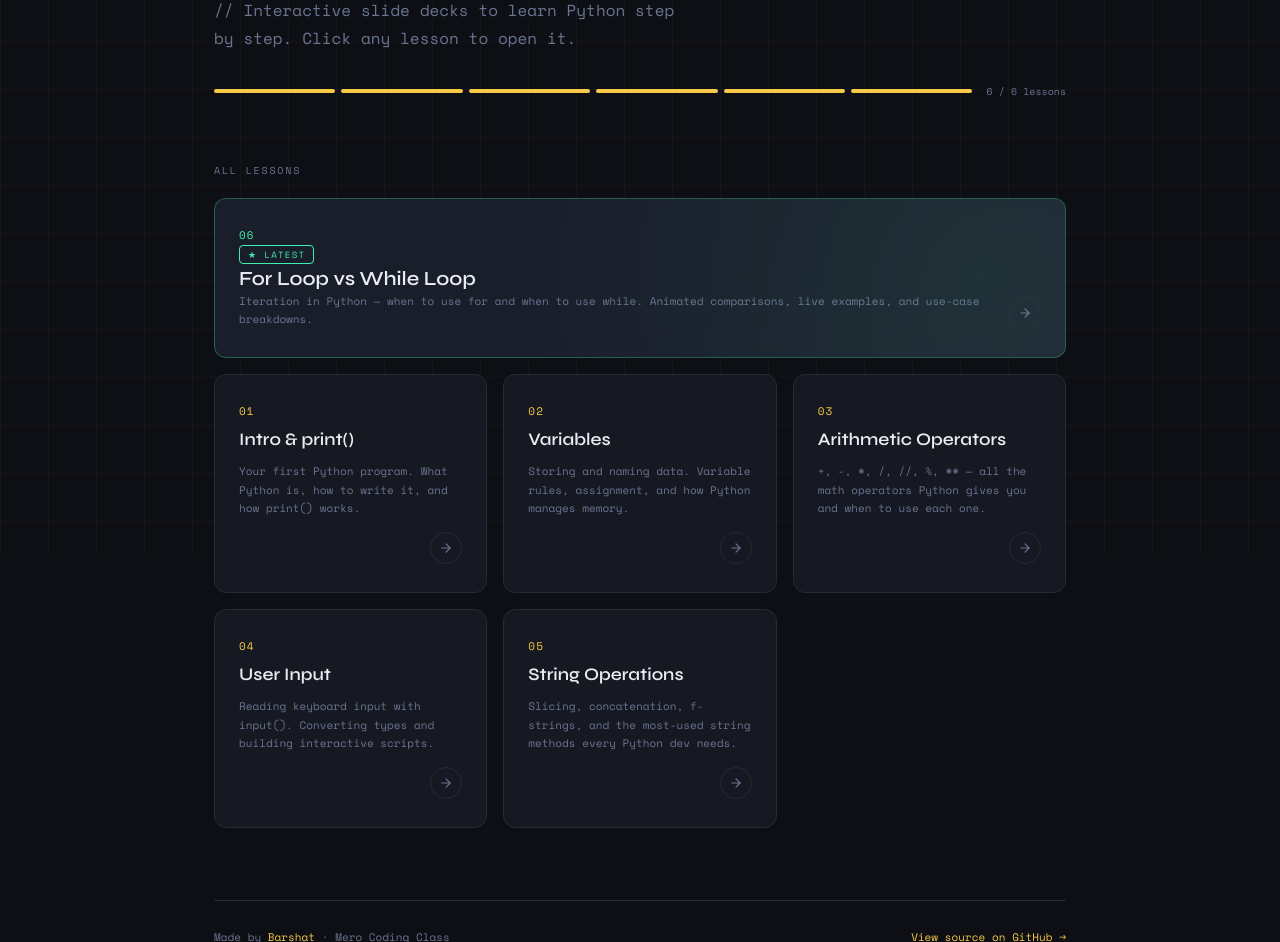
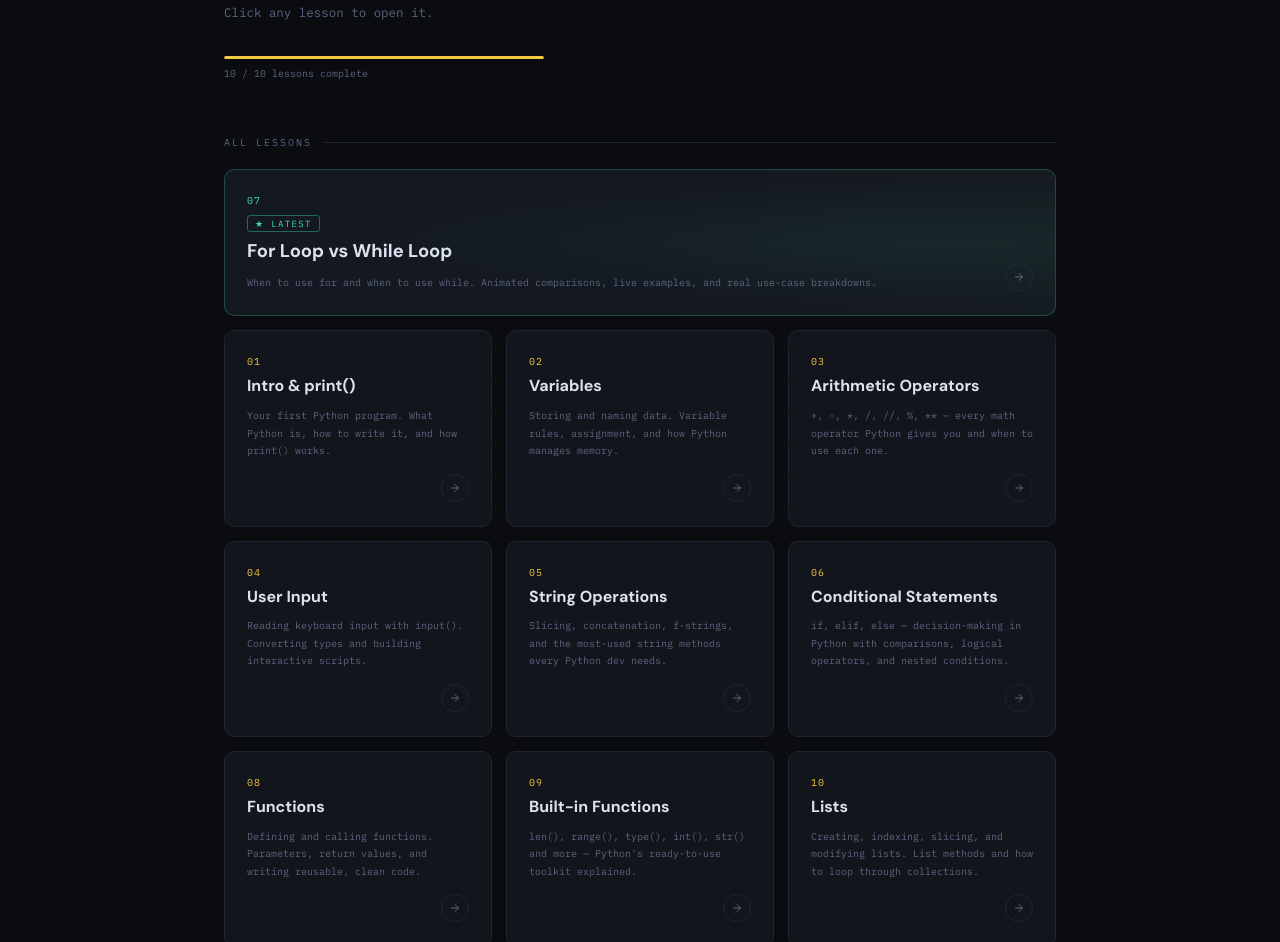
Before and after one commit to Barshat3/python_teaching, a plain HTML site: page index.html in a window 1280 px wide. Shown: the part 247-1189 px from the top of the page. Drawn offline with nearby package versions, Linux system fonts and the light colour scheme.

Commit message:
landing page updated

```diff
--- a/index.html
+++ b/index.html
@@ -5,337 +5,317 @@
 <meta name="viewport" content="width=device-width, initial-scale=1.0" />
 <title>Python Teaching — Barshat</title>
 <link rel="preconnect" href="https://fonts.googleapis.com" />
-  <link href="https://fonts.googleapis.com/css2?family=Space+Mono:wght@400;700&family=Syne:wght@400;600;800&display=swap" rel="stylesheet" />
+<link href="https://fonts.googleapis.com/css2?family=IBM+Plex+Mono:wght@400;600&family=DM+Sans:wght@400;500;700&display=swap" rel="stylesheet" />
 <style>
 *, *::before, *::after { box-sizing: border-box; margin: 0; padding: 0; }
 
 :root {
-      --bg: #0d0f14;
-      --surface: #161921;
-      --border: #252a35;
-      --accent: #f7c948;
-      --accent2: #3ef0b0;
-      --text: #e8ecf4;
-      --muted: #6b7592;
-      --card-hover: #1d2130;
+  --bg:       #0a0c10;
+  --surface:  #12151c;
+  --border:   #1f2430;
+  --hover:    #181d28;
+  --accent:   #f5c842;
+  --green:    #3edfa8;
+  --text:     #dde2ef;
+  --muted:    #5c6480;
+  --mono:     'IBM Plex Mono', monospace;
+  --sans:     'DM Sans', sans-serif;
 }
 
 body {
   background: var(--bg);
   color: var(--text);
-      font-family: 'Syne', sans-serif;
+  font-family: var(--sans);
   min-height: 100vh;
   overflow-x: hidden;
 }
 
-    /* grid bg */
+/* Subtle dot-grid background */
 body::before {
   content: '';
   position: fixed;
   inset: 0;
-      background-image:
-        linear-gradient(rgba(247,201,72,.04) 1px, transparent 1px),
-        linear-gradient(90deg, rgba(247,201,72,.04) 1px, transparent 1px);
-      background-size: 48px 48px;
+  background-image: radial-gradient(circle, rgba(245,200,66,.08) 1px, transparent 1px);
+  background-size: 32px 32px;
   pointer-events: none;
   z-index: 0;
 }
 
-    .container {
+.page {
   position: relative;
   z-index: 1;
-      max-width: 900px;
+  max-width: 880px;
   margin: 0 auto;
-      padding: 60px 24px 80px;
+  padding: 56px 24px 80px;
 }
 
-    /* Header */
-    header {
-      margin-bottom: 64px;
-    }
+/* ── Header ── */
+header { margin-bottom: 56px; }
 
 .eyebrow {
-      font-family: 'Space Mono', monospace;
-      font-size: 11px;
-      letter-spacing: .2em;
+  font-family: var(--mono);
+  font-size: 10px;
+  letter-spacing: .22em;
   text-transform: uppercase;
   color: var(--accent);
-      margin-bottom: 16px;
   display: flex;
   align-items: center;
   gap: 10px;
+  margin-bottom: 20px;
 }
-
 .eyebrow::before {
   content: '';
-      display: inline-block;
-      width: 24px;
-      height: 2px;
+  display: block;
+  width: 20px;
+  height: 1.5px;
   background: var(--accent);
+  flex-shrink: 0;
 }
 
 h1 {
-      font-size: clamp(2.4rem, 6vw, 4rem);
-      font-weight: 800;
-      line-height: 1.05;
-      letter-spacing: -.02em;
+  font-size: clamp(2.2rem, 5.5vw, 3.6rem);
+  font-weight: 700;
+  letter-spacing: -.025em;
+  line-height: 1.06;
+}
+h1 .py { color: var(--accent); }
+
+.tagline {
+  font-family: var(--mono);
+  font-size: .78rem;
+  color: var(--muted);
+  line-height: 1.75;
+  max-width: 460px;
+  margin-top: 16px;
 }
 
-    h1 span.py {
-      color: var(--accent);
+/* progress */
+.progress {
+  margin-top: 32px;
+  display: flex;
+  flex-direction: column;
+  gap: 8px;
+}
+.progress-track {
+  height: 3px;
+  background: var(--border);
+  border-radius: 2px;
+  overflow: hidden;
+  width: 100%;
+  max-width: 320px;
+}
+.progress-fill {
+  height: 100%;
+  background: var(--accent);
+  border-radius: 2px;
+  width: 100%;
+}
+.progress-label {
+  font-family: var(--mono);
+  font-size: 10px;
+  color: var(--muted);
 }
 
-    .tagline {
-      margin-top: 18px;
+/* ── Section label ── */
+.section-header {
+  display: flex;
+  align-items: center;
+  gap: 12px;
+  margin-bottom: 20px;
+}
+.section-label {
+  font-family: var(--mono);
+  font-size: 10px;
+  letter-spacing: .2em;
+  text-transform: uppercase;
   color: var(--muted);
-      font-size: 1rem;
-      font-family: 'Space Mono', monospace;
-      max-width: 480px;
-      line-height: 1.7;
+}
+.section-line {
+  flex: 1;
+  height: 1px;
+  background: var(--border);
 }
 
-    /* Progress bar */
-    .progress-bar {
-      margin-top: 32px;
-      display: flex;
-      gap: 6px;
-      align-items: center;
-    }
-
-    .prog-seg {
-      height: 4px;
-      border-radius: 2px;
-      background: var(--border);
-      flex: 1;
-      transition: background .3s;
-    }
-
-    .prog-seg.done { background: var(--accent); }
-
-    .prog-label {
-      font-family: 'Space Mono', monospace;
-      font-size: 10px;
-      color: var(--muted);
-      margin-left: 8px;
-      white-space: nowrap;
-    }
-
-    /* Section label */
-    .section-label {
-      font-family: 'Space Mono', monospace;
-      font-size: 10px;
-      letter-spacing: .18em;
-      text-transform: uppercase;
-      color: var(--muted);
-      margin-bottom: 20px;
-    }
-
-    /* Cards grid */
+/* ── Cards ── */
 .cards {
   display: grid;
-      grid-template-columns: repeat(auto-fill, minmax(260px, 1fr));
-      gap: 16px;
+  grid-template-columns: repeat(auto-fill, minmax(250px, 1fr));
+  gap: 14px;
 }
 
 .card {
   background: var(--surface);
   border: 1px solid var(--border);
-      border-radius: 12px;
-      padding: 28px 24px;
+  border-radius: 10px;
+  padding: 24px 22px;
   text-decoration: none;
   color: var(--text);
   display: flex;
   flex-direction: column;
-      gap: 10px;
+  gap: 8px;
   position: relative;
   overflow: hidden;
-      transition: border-color .22s, background .22s, transform .22s;
-      cursor: pointer;
+  transition: border-color .2s, background .2s, transform .2s;
 }
-
+.card:hover {
+  border-color: var(--accent);
+  background: var(--hover);
+  transform: translateY(-2px);
+}
 .card::after {
   content: '';
   position: absolute;
   inset: 0;
-      background: radial-gradient(circle at 80% 20%, rgba(247,201,72,.07), transparent 60%);
+  background: radial-gradient(ellipse at 75% 0%, rgba(245,200,66,.06), transparent 65%);
   opacity: 0;
-      transition: opacity .3s;
+  transition: opacity .25s;
 }
-
-    .card:hover {
-      border-color: var(--accent);
-      background: var(--card-hover);
-      transform: translateY(-3px);
-    }
-
 .card:hover::after { opacity: 1; }
 
 .card-num {
-      font-family: 'Space Mono', monospace;
-      font-size: 11px;
+  font-family: var(--mono);
+  font-size: 10px;
   color: var(--accent);
   letter-spacing: .1em;
 }
-
 .card-title {
-      font-size: 1.1rem;
+  font-size: 1rem;
   font-weight: 600;
   line-height: 1.3;
 }
-
 .card-desc {
-      font-family: 'Space Mono', monospace;
-      font-size: 11px;
+  font-family: var(--mono);
+  font-size: 10px;
   color: var(--muted);
-      line-height: 1.7;
+  line-height: 1.75;
   flex: 1;
+  margin-top: 2px;
 }
-
 .card-arrow {
   align-self: flex-end;
-      width: 32px;
-      height: 32px;
+  width: 28px;
+  height: 28px;
+  border: 1px solid var(--border);
   border-radius: 50%;
-      border: 1px solid var(--border);
   display: flex;
   align-items: center;
   justify-content: center;
+  margin-top: 6px;
   transition: border-color .2s, background .2s;
-      margin-top: 4px;
 }
-
 .card:hover .card-arrow {
   border-color: var(--accent);
   background: var(--accent);
 }
-
-    .card:hover .card-arrow svg { stroke: #0d0f14; }
-
+.card:hover .card-arrow svg { stroke: #0a0c10; }
 .card-arrow svg {
-      width: 14px;
-      height: 14px;
-      stroke: var(--muted);
-      fill: none;
-      stroke-width: 2;
-      stroke-linecap: round;
-      stroke-linejoin: round;
+  width: 12px; height: 12px;
+  stroke: var(--muted); fill: none;
+  stroke-width: 2; stroke-linecap: round; stroke-linejoin: round;
   transition: stroke .2s;
 }
 
-    /* Special card — Loops (featured) */
+/* Featured (spans full row) */
 .card.featured {
   grid-column: 1 / -1;
   flex-direction: row;
   align-items: center;
-      gap: 24px;
-      background: linear-gradient(120deg, #1a1e2b 60%, #1f2230);
-      border-color: rgba(62,240,176,.3);
+  gap: 20px;
+  border-color: rgba(62,223,168,.25);
+  background: linear-gradient(110deg, #141820 55%, #151c21);
 }
-
 .card.featured::after {
-      background: radial-gradient(circle at 90% 50%, rgba(62,240,176,.08), transparent 60%);
+  background: radial-gradient(ellipse at 85% 50%, rgba(62,223,168,.07), transparent 60%);
   opacity: 1;
 }
+.card.featured:hover { border-color: var(--green); }
+.card.featured:hover .card-arrow {
+  border-color: var(--green);
+  background: var(--green);
+}
+.card.featured .card-num { color: var(--green); }
+.card.featured .card-info { flex: 1; display: flex; flex-direction: column; gap: 8px; }
+.card.featured .card-title { font-size: 1.15rem; }
 
-    .card.featured:hover {
-      border-color: var(--accent2);
-      transform: translateY(-3px);
-    }
-
-    .card.featured:hover .card-arrow {
-      border-color: var(--accent2);
-      background: var(--accent2);
-    }
-
-    .card.featured .card-num { color: var(--accent2); }
-
-    .card.featured .featured-badge {
-      font-family: 'Space Mono', monospace;
+.badge {
+  display: inline-block;
+  font-family: var(--mono);
   font-size: 9px;
   letter-spacing: .15em;
   text-transform: uppercase;
-      color: var(--accent2);
-      border: 1px solid var(--accent2);
-      border-radius: 4px;
-      padding: 2px 8px;
-      display: inline-block;
-      margin-bottom: 2px;
+  color: var(--green);
+  border: 1px solid rgba(62,223,168,.4);
+  border-radius: 3px;
+  padding: 2px 7px;
+  width: fit-content;
 }
 
-    .card.featured .card-info { flex: 1; }
-
-    .card.featured .card-title { font-size: 1.25rem; }
-
-    /* Footer */
+/* ── Footer ── */
 footer {
-      margin-top: 72px;
-      padding-top: 28px;
+  margin-top: 60px;
+  padding-top: 24px;
   border-top: 1px solid var(--border);
   display: flex;
   justify-content: space-between;
   align-items: center;
   flex-wrap: wrap;
-      gap: 12px;
+  gap: 10px;
 }
-
 .footer-text {
-      font-family: 'Space Mono', monospace;
-      font-size: 11px;
+  font-family: var(--mono);
+  font-size: 10px;
   color: var(--muted);
 }
-
-    .footer-text a {
-      color: var(--accent);
-      text-decoration: none;
-    }
-
+.footer-text a { color: var(--accent); text-decoration: none; }
 .footer-text a:hover { text-decoration: underline; }
 
-    /* Fade-in animation */
-    @keyframes fadeUp {
-      from { opacity: 0; transform: translateY(20px); }
+/* ── Animations ── */
+@keyframes up {
+  from { opacity: 0; transform: translateY(16px); }
   to   { opacity: 1; transform: translateY(0); }
 }
-
-    header { animation: fadeUp .5s ease both; }
-    .cards .card:nth-child(1) { animation: fadeUp .5s .1s ease both; }
-    .cards .card:nth-child(2) { animation: fadeUp .5s .15s ease both; }
-    .cards .card:nth-child(3) { animation: fadeUp .5s .2s ease both; }
-    .cards .card:nth-child(4) { animation: fadeUp .5s .25s ease both; }
-    .cards .card:nth-child(5) { animation: fadeUp .5s .3s ease both; }
-    .cards .card:nth-child(6) { animation: fadeUp .5s .35s ease both; }
-    footer { animation: fadeUp .5s .45s ease both; }
+header                           { animation: up .45s ease both; }
+.section-header                  { animation: up .45s .1s ease both; }
+.cards .card:nth-child(1)        { animation: up .45s .12s ease both; }
+.cards .card:nth-child(2)        { animation: up .45s .16s ease both; }
+.cards .card:nth-child(3)        { animation: up .45s .20s ease both; }
+.cards .card:nth-child(4)        { animation: up .45s .24s ease both; }
+.cards .card:nth-child(5)        { animation: up .45s .28s ease both; }
+.cards .card:nth-child(6)        { animation: up .45s .32s ease both; }
+.cards .card:nth-child(7)        { animation: up .45s .36s ease both; }
+.cards .card:nth-child(8)        { animation: up .45s .40s ease both; }
+.cards .card:nth-child(9)        { animation: up .45s .44s ease both; }
+.cards .card:nth-child(10)       { animation: up .45s .48s ease both; }
+footer                           { animation: up .45s .52s ease both; }
 </style>
 </head>
 <body>
-  <div class="container">
+<div class="page">
 
   <header>
     <div class="eyebrow">Mero Coding Class</div>
     <h1>Learn <span class="py">Python</span><br>From Scratch</h1>
-      <p class="tagline">// Interactive slide decks to learn Python step by step. Click any lesson to open it.</p>
-      <div class="progress-bar">
-        <div class="prog-seg done"></div>
-        <div class="prog-seg done"></div>
-        <div class="prog-seg done"></div>
-        <div class="prog-seg done"></div>
-        <div class="prog-seg done"></div>
-        <div class="prog-seg done"></div>
-        <span class="prog-label">6 / 6 lessons</span>
+    <p class="tagline">// Interactive slide decks covering Python fundamentals.<br>Click any lesson to open it.</p>
+    <div class="progress">
+      <div class="progress-track"><div class="progress-fill"></div></div>
+      <span class="progress-label">10 / 10 lessons complete</span>
     </div>
   </header>
 
-    <p class="section-label">All Lessons</p>
+  <div class="section-header">
+    <span class="section-label">All Lessons</span>
+    <div class="section-line"></div>
+  </div>
 
   <div class="cards">
 
-      <!-- Featured / latest -->
-      <a class="card featured" href="Loops_Slides.html">
+    <!-- Featured -->
+    <a class="card featured" href="7_loops.html">
       <div class="card-info">
-          <div class="card-num">06</div>
-          <div class="featured-badge">★ Latest</div>
+        <div class="card-num">07</div>
+        <div class="badge">★ Latest</div>
         <div class="card-title">For Loop vs While Loop</div>
-          <div class="card-desc">Iteration in Python — when to use for and when to use while. Animated comparisons, live examples, and use-case breakdowns.</div>
+        <div class="card-desc">When to use for and when to use while. Animated comparisons, live examples, and real use-case breakdowns.</div>
       </div>
       <div class="card-arrow">
         <svg viewBox="0 0 24 24"><line x1="5" y1="12" x2="19" y2="12"/><polyline points="12 5 19 12 12 19"/></svg>
@@ -344,7 +324,7 @@
 
     <a class="card" href="1.intro_print.html">
       <div class="card-num">01</div>
-        <div class="card-title">Intro & print()</div>
+      <div class="card-title">Intro &amp; print()</div>
       <div class="card-desc">Your first Python program. What Python is, how to write it, and how print() works.</div>
       <div class="card-arrow">
         <svg viewBox="0 0 24 24"><line x1="5" y1="12" x2="19" y2="12"/><polyline points="12 5 19 12 12 19"/></svg>
@@ -363,7 +343,7 @@
     <a class="card" href="3_basic_arithmetic_operator.html">
       <div class="card-num">03</div>
       <div class="card-title">Arithmetic Operators</div>
-        <div class="card-desc">+, -, *, /, //, %, ** — all the math operators Python gives you and when to use each one.</div>
+      <div class="card-desc">+, -, *, /, //, %, ** — every math operator Python gives you and when to use each one.</div>
       <div class="card-arrow">
         <svg viewBox="0 0 24 24"><line x1="5" y1="12" x2="19" y2="12"/><polyline points="12 5 19 12 12 19"/></svg>
       </div>
@@ -387,11 +367,47 @@
       </div>
     </a>
 
+    <a class="card" href="6_conditional_statements.html">
+      <div class="card-num">06</div>
+      <div class="card-title">Conditional Statements</div>
+      <div class="card-desc">if, elif, else — decision-making in Python with comparisons, logical operators, and nested conditions.</div>
+      <div class="card-arrow">
+        <svg viewBox="0 0 24 24"><line x1="5" y1="12" x2="19" y2="12"/><polyline points="12 5 19 12 12 19"/></svg>
+      </div>
+    </a>
+
+    <a class="card" href="8_functions.html">
+      <div class="card-num">08</div>
+      <div class="card-title">Functions</div>
+      <div class="card-desc">Defining and calling functions. Parameters, return values, and writing reusable, clean code.</div>
+      <div class="card-arrow">
+        <svg viewBox="0 0 24 24"><line x1="5" y1="12" x2="19" y2="12"/><polyline points="12 5 19 12 12 19"/></svg>
+      </div>
+    </a>
+
+    <a class="card" href="9_built-in_function.html">
+      <div class="card-num">09</div>
+      <div class="card-title">Built-in Functions</div>
+      <div class="card-desc">len(), range(), type(), int(), str() and more — Python's ready-to-use toolkit explained.</div>
+      <div class="card-arrow">
+        <svg viewBox="0 0 24 24"><line x1="5" y1="12" x2="19" y2="12"/><polyline points="12 5 19 12 12 19"/></svg>
+      </div>
+    </a>
+
+    <a class="card" href="10_lists.html">
+      <div class="card-num">10</div>
+      <div class="card-title">Lists</div>
+      <div class="card-desc">Creating, indexing, slicing, and modifying lists. List methods and how to loop through collections.</div>
+      <div class="card-arrow">
+        <svg viewBox="0 0 24 24"><line x1="5" y1="12" x2="19" y2="12"/><polyline points="12 5 19 12 12 19"/></svg>
+      </div>
+    </a>
+
   </div>
 
   <footer>
     <span class="footer-text">Made by <a href="https://github.com/Barshat3" target="_blank">Barshat</a> · Mero Coding Class</span>
-      <span class="footer-text"><a href="https://github.com/Barshat3/Python-Teaching" target="_blank">View source on GitHub →</a></span>
+    <span class="footer-text"><a href="https://github.com/Barshat3/python_teaching" target="_blank">View source on GitHub →</a></span>
   </footer>
 
 </div>
```
Lines whose indentation alone changed are shown as unchanged.
